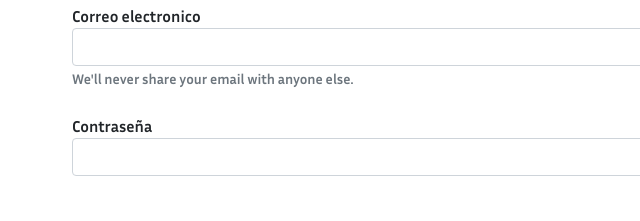
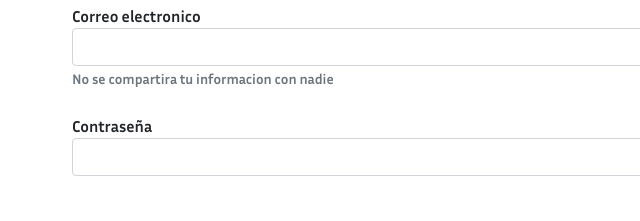
Before and after one commit to alberto-a-ferreira/entrega-final-silicar, a website: page paginas/ingresa.html in a window 1280 px wide. Shown: the part 254-475 px from the top of the page, 0-640 px from the left. Drawn offline with Linux system fonts and the light colour scheme.

Commit message:
cambio de idioma en ingresa

```diff
--- a/paginas/ingresa.html
+++ b/paginas/ingresa.html
@@ -39,7 +39,7 @@
       <div class="form-group m-4">
         <label for="exampleInputEmail1">Correo electronico</label>
         <input type="email" class="form-control" id="exampleInputEmail1" aria-describedby="emailHelp">
-        <small id="emailHelp" class="form-text text-muted">We'll never share your email with anyone else.</small>
+        <small id="emailHelp" class="form-text text-muted">No se compartira tu informacion con nadie</small>
       </div>
       <div class="form-group m-4">
         <label for="exampleInputPassword1">Contraseña</label>
```
